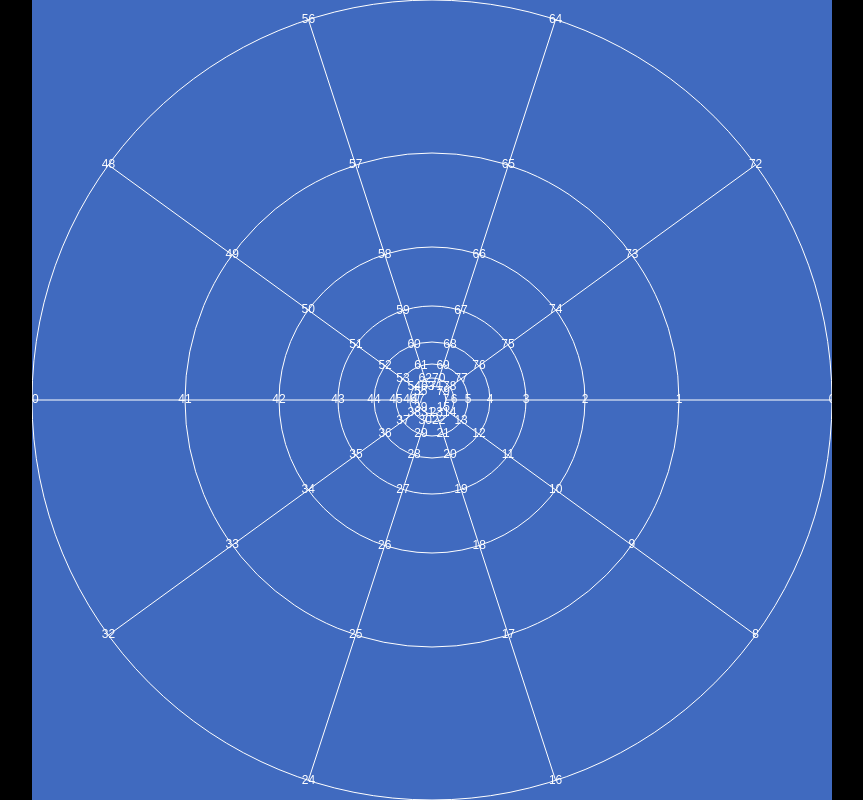
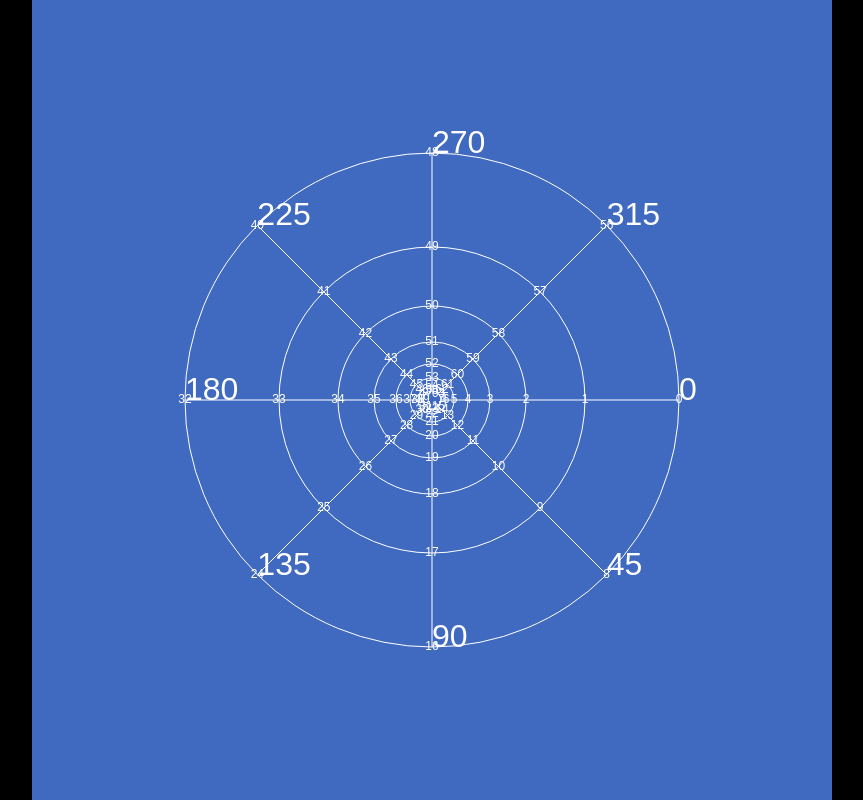
Before and after one commit to dopplerreflect/starts-with-a, a SvelteKit app: page /mouse in a window 1280 px wide. Shown: the whole page, without its empty margins (208-1071 px from the left). Built offline with nearby package versions, Linux system fonts and the light colour scheme.

Commit message:
angle properly follows mouse

```diff
--- a/src/routes/mouse/+page.svelte
+++ b/src/routes/mouse/+page.svelte
@@ -5,20 +5,24 @@
 	import { onMount } from 'svelte';
 
 	let size = browser ? Math.min(window.innerHeight, window.innerWidth) : 2 ** 8;
+	let r = 0;
+	let a = 0;
 
 	let fill = 'hsl(220, 50%, 50%)';
 
-	const angles = arrayMap(10, (n) => (360 / 10) * n);
-	const radii = arrayMap(8, (n) => Math.round((size / 2) * phi ** n));
+	const angles = arrayMap(8, (n) => (360 / 8) * n);
+	const radii = arrayMap(8, (n) => Math.round((size / 2) * phi * phi ** n));
 
 	const intersections = angles
 		.map((a, ai) => [...radii.map((r, ri) => radialPoint(angles[ai], radii[ri]))])
 		.flatMap((p) => p);
 
-	let mouseCoords: Point | null = null;
+	let mouse: Point | null = null;
 	function handleMouseMove(event: MouseEvent) {
-		console.log(event);
-		mouseCoords = { x: -size / 2 + event.offsetX, y: -size / 2 + event.offsetY };
+		mouse = { x: -size / 2 + event.offsetX, y: -size / 2 + event.offsetY };
+		r = Math.sqrt(mouse.x ** 2 + mouse.y ** 2);
+		a = -(Math.atan2(mouse.x, mouse.y) * 180) / Math.PI + 90;
+		if (mouse.x > 0 && mouse.y < 0) a = 270 + 90 + a;
 	}
 
 	onMount(() => {
@@ -40,6 +44,9 @@
 			d={`M${radialPointString(a, radii[0])}L${radialPointString(a, radii[radii.length - 1])}`}
 			stroke="white"
 		/>
+		<text x={radialPoint(a, radii[0]).x} y={radialPoint(a, radii[0]).y} fill="white" font-size="2em"
+			>{a}</text
+		>
 	{/each}
 	{#each intersections as intersection, i}
 		<text
@@ -51,7 +58,10 @@
 			alignment-baseline="middle">{i}</text
 		>
 	{/each}
-	{#if mouseCoords}
-		<circle cx={mouseCoords.x} cy={mouseCoords.y} r={10} stroke="white" fill="none" />
+	{#if mouse}
+		<circle cx={mouse.x} cy={mouse.y} r={10} stroke="white" fill="none" />
+		<circle {r} stroke="yellow" fill="none" />
+		<path d={`M0 0L${radialPointString(a, r)}`} stroke="yellow" />
+		<text x={mouse.x} y={mouse.y} font-size="3em" fill="yellow">{Math.round(a)}</text>
 	{/if}
 </svg>
```
